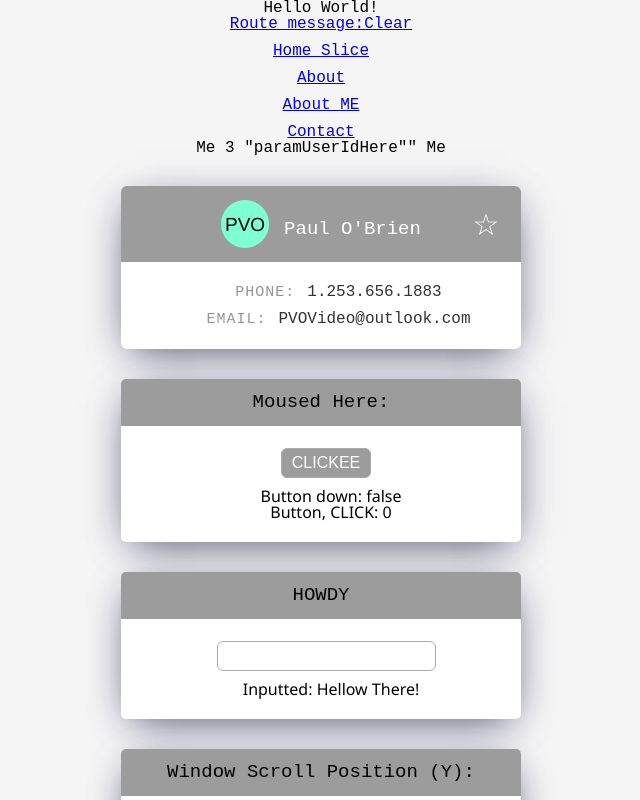
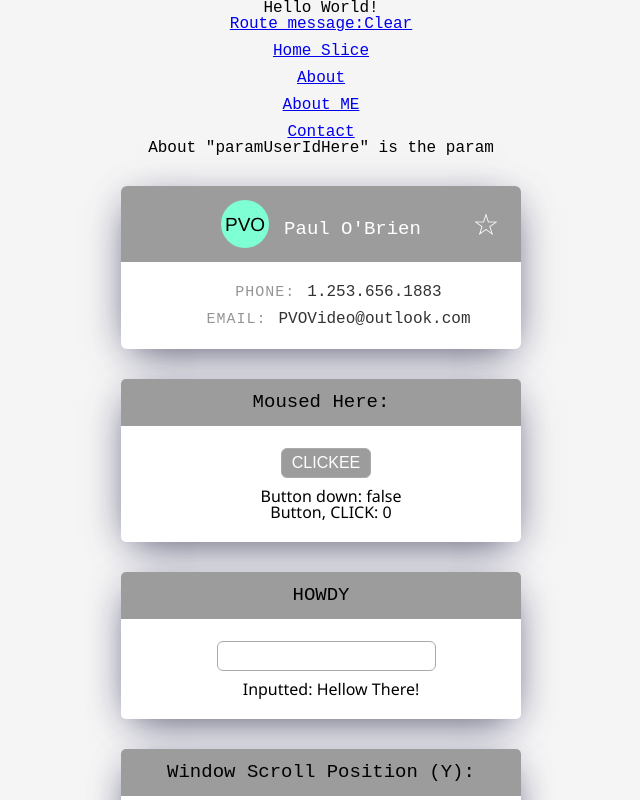
Before and after one commit to PVOBrien/ReactWork, a React (Create React App) app in the folder tutorial-app/: page /about/paramUserIdHere in a window 1280 px wide. Shown: the top 800 px of the page, without its empty margins (319-959 px from the left). Built offline with nearby package versions, Linux system fonts and the light colour scheme.

Commit message:
save point

```diff
--- a/tutorial-app/src/App.js
+++ b/tutorial-app/src/App.js
@@ -28,20 +28,18 @@ function App() {
             <li><Link to="/">Route message:Clear</Link></li>
             <li><Link to="/home">Home Slice</Link></li>
             <li><Link to="/about">About</Link></li>
-            <li><Link to="/about/paramUserIdHere">About ME</Link></li>
+            <li><Link to="/about/userIdHere">About ME</Link></li>
             <li><Link to="/contact">Contact</Link></li>
           </ul>
 
           <Switch>
 
             <Route path="/home" component={Home} />
-            <Route exact path="/" render={() => {
+            <Route exact path="/" render={() => { // / either use Switch, or exact path. Switch: specific comes before broad. Exact path: (atm) I don't think has that qualification.
               return <br></br> // so... ALWAYS include an actual path on the route. Or use "exact" in front of path?.
             }} />
 
-            <Route path="/about/:userId" render={({ match }) => { // either use Switch, or exact path. on switch, the specific comes before the broad, and exact path (atm) I don't think has that qualification.
-              return <h2>Me 3 "{match.params.userId}"" Me </h2> // check out how it follows the params.
-            }} />
+            <Route path="/about/:userId" component={About} />
 
             <Route path="/about" component={About}/>
             <Route path="/contact" component={Contact} />
--- a/tutorial-app/src/components/About.js
+++ b/tutorial-app/src/components/About.js
@@ -1,8 +1,9 @@
 import React from 'react'
 
-const About = () => {
+const About = ({match}) => {
+  let who = match.params.userId || 'page'
   return (
-    <h2>About about oh yeah About</h2>
+    <h2>About "{who}" is the param</h2>
   )
 }
 
```
